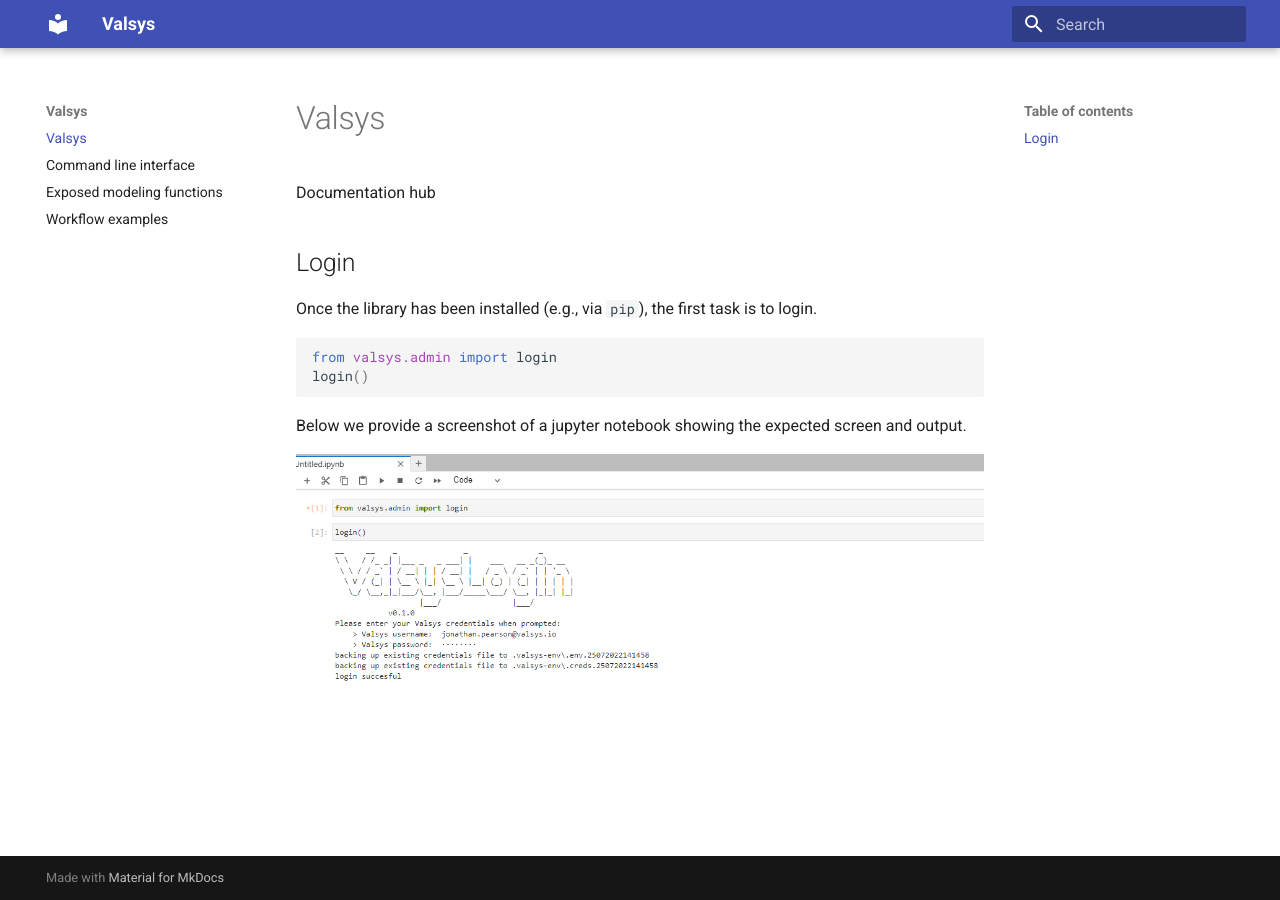
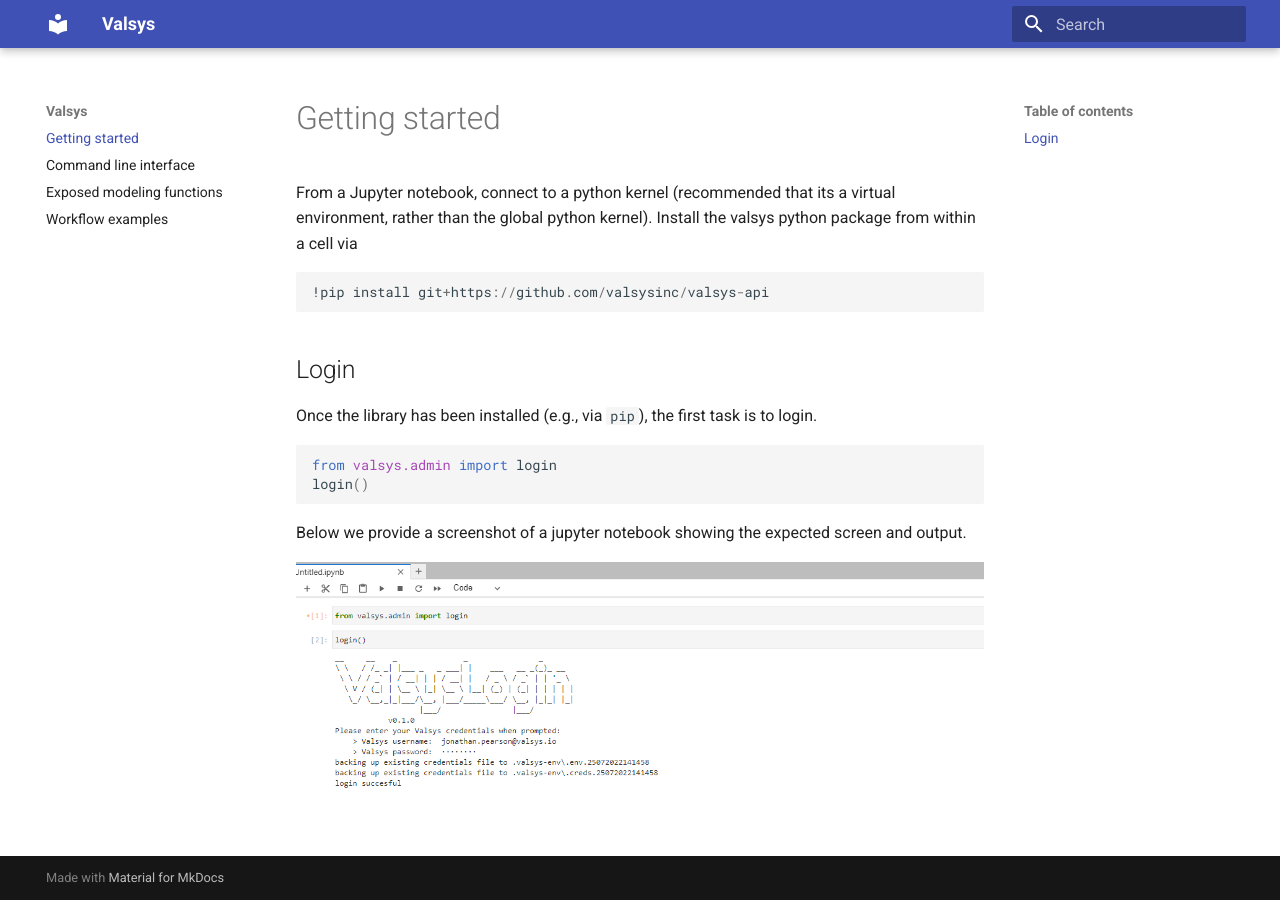
Before and after one commit to valsysinc/valsys-api, an MkDocs documentation site: the page built from docs/index.md, in a window 1280 px wide. Built offline with MkDocs 1.6.1 and Material for MkDocs 9.7.7, drawn with Linux system fonts in a browser that asks for light colours.

Commit message:
uypdated docs

````diff
--- a/docs/index.md
+++ b/docs/index.md
@@ -1,6 +1,10 @@
-# Valsys
+# Getting started
 
-Documentation hub
+
+From a Jupyter notebook, connect to a python kernel (recommended that its a virtual environment, rather than the global python kernel). Install the valsys python package from within a cell via
+```python
+!pip install git+https://github.com/valsysinc/valsys-api
+```
 
 ## Login
 Once the library has been installed (e.g., via `pip`), the first task is to login.
````
